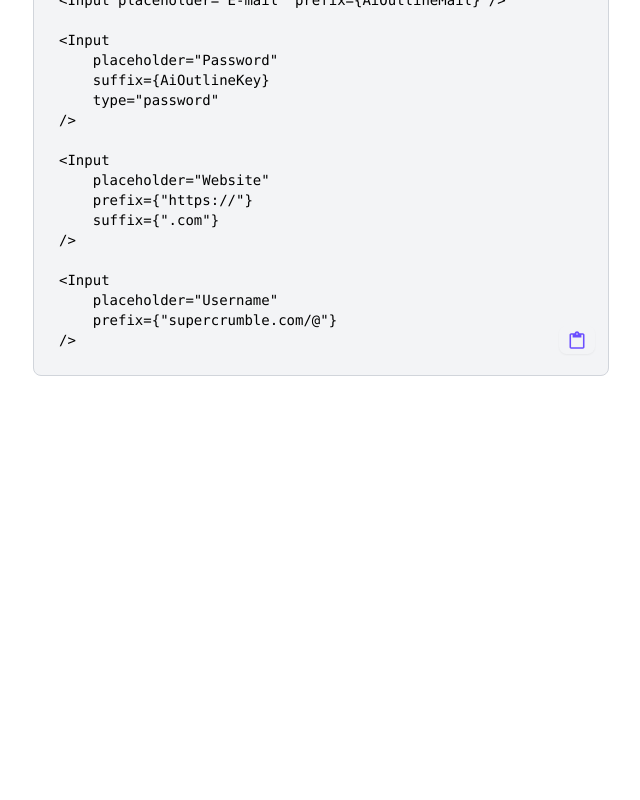
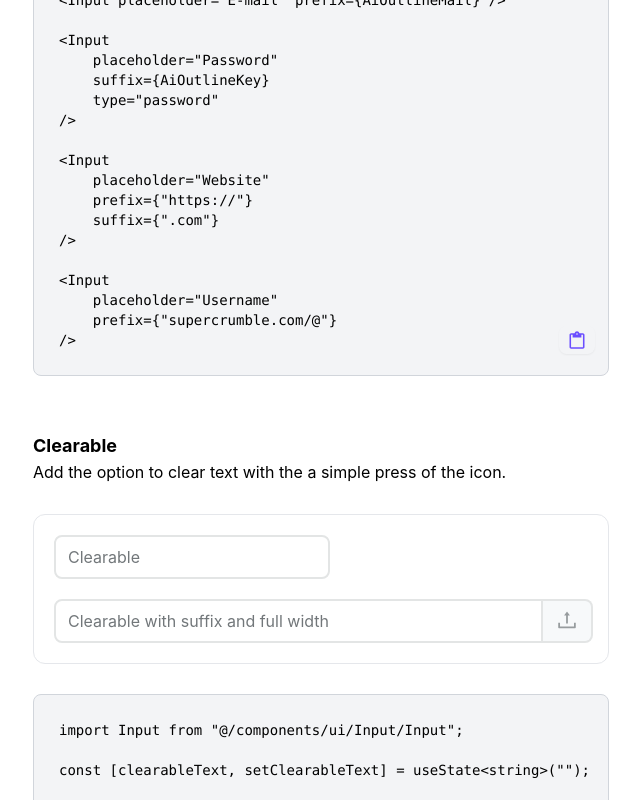
Before and after one commit to elijahnikov/ui, a Next.js app: page /input in a window 1280 px wide. Shown: the part 2000-2800 px from the top of the page, without its empty margins (351-991 px from the left). Before the commit the page ends 2382 px from the top, so only its background shows below. Built offline with nearby package versions, Linux system fonts and the light colour scheme; a web font is replaced by a local one.

Commit message:
adding clearable example, fixing clearable placement when full width and suffix is present

```diff
--- a/src/components/ui/Input/Input.tsx
+++ b/src/components/ui/Input/Input.tsx
@@ -144,8 +144,12 @@ const Input = React.forwardRef<HTMLInputElement, InputProps>(
                         <AiOutlineCloseCircle
                             onClick={() => clearInput()}
                             className={`${
-                                Suffix ? "right-[20%]" : "right-[5%]"
-                            } bg-white dark:bg-black pl-2 pr-3 shadow-lg absolute fill-ink-light cursor-pointer -translate-y-2/4 dark:fill-slate-500 h-10 w-10 top-[50%] right-[1%]`}
+                                Suffix && fullWidth
+                                    ? "right-[20%] mr-12"
+                                    : Suffix
+                                    ? "right-[21%]"
+                                    : "right-[1%]"
+                            } bg-white rounded-lg dark:bg-black pl-2 pr-3 shadow-lg absolute fill-ink-light cursor-pointer -translate-y-2/4 dark:fill-slate-500 h-10 w-10 top-[50%] right-[1%]`}
                         />
                     )}
                     {/* if suffix is passed */}
--- a/src/maps/component/input.ts
+++ b/src/maps/component/input.ts
@@ -16,6 +16,10 @@ export const inputMenuMap: MenuMap[] = [
     {
         label: "Prefix and Suffix",
         href: "#prefixSuffix",
+    },
+    {
+        label: "Clearable",
+        href: "#clearable",
     },
 ];
 
@@ -58,4 +62,29 @@ export const inputCode = {
     placeholder="Username"
     prefix={"supercrumble.com/@"}
 />`,
+
+    clearable: `import Input from "@/components/ui/Input/Input";
+
+const [clearableText, setClearableText] = useState<string>("");
+
+const [clearableWithSuffixText, setClearableWithSuffixText] =
+    useState<string>("");
+
+
+<Input
+    value={clearableText}
+    change={setClearableText}
+    clearable
+    placeholder="Clearable"
+/>
+
+<Input
+    fullWidth
+    value={clearableWithSuffixText}
+    change={setClearableWithSuffixText}
+    suffix={AiOutlineUpload}
+    clearable
+    placeholder="Clearable with suffix and full width"
+/>
+`,
 };
--- a/src/pages/input.tsx
+++ b/src/pages/input.tsx
@@ -15,6 +15,9 @@ import { Bs0Circle } from "react-icons/bs";
 interface InputPageProps {}
 
 const InputPage = ({}: InputPageProps) => {
+    const [clearableText, setClearableText] = useState<string>("");
+    const [clearableWithSuffixText, setClearableWithSuffixText] =
+        useState<string>("");
     return (
         <Layout title="Input - Supercrumble UI" menuMap={inputMenuMap}>
             <div className="mb-[40px]">
@@ -93,6 +96,35 @@ const InputPage = ({}: InputPageProps) => {
                 </div>
                 <CodeBlock code={inputCode.prefixSuffix} />
             </div>
+
+            <div className="mt-[50px]">
+                <a
+                    className="relative h-[20px] invisible top-[-80px]"
+                    id="clearable"
+                ></a>
+                <h4>Clearable</h4>
+                <p className="mb-[30px]">
+                    Add the option to clear text with the a simple press of the
+                    icon.
+                </p>
+                <div className="border-[1px] mb-[30px] space-y-5 p-5 rounded-xl dark:border-slate-700">
+                    <Input
+                        value={clearableText}
+                        change={setClearableText}
+                        clearable
+                        placeholder="Clearable"
+                    />
+                    <Input
+                        fullWidth
+                        value={clearableWithSuffixText}
+                        change={setClearableWithSuffixText}
+                        suffix={AiOutlineUpload}
+                        clearable
+                        placeholder="Clearable with suffix and full width"
+                    />
+                </div>
+                <CodeBlock code={inputCode.clearable} />
+            </div>
         </Layout>
     );
 };
```
